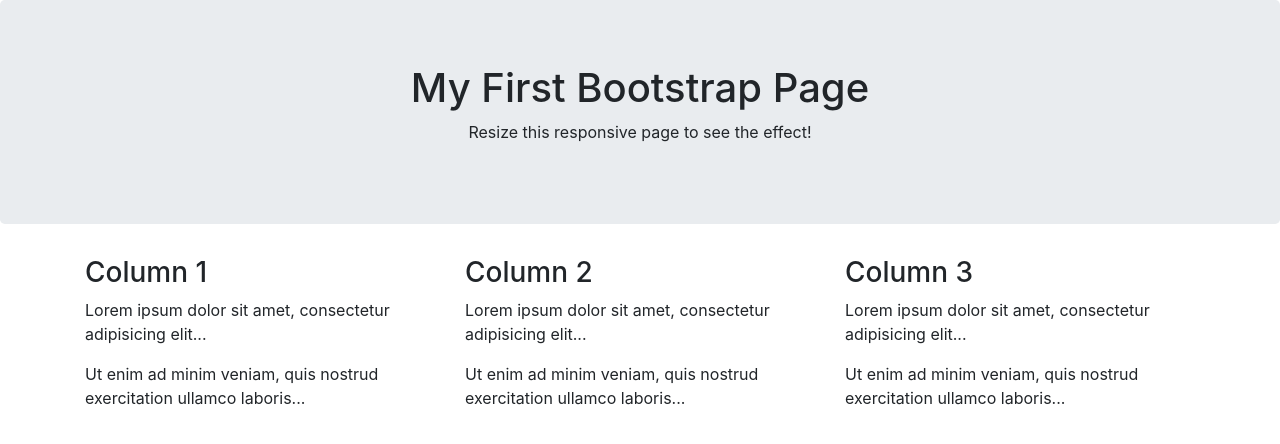
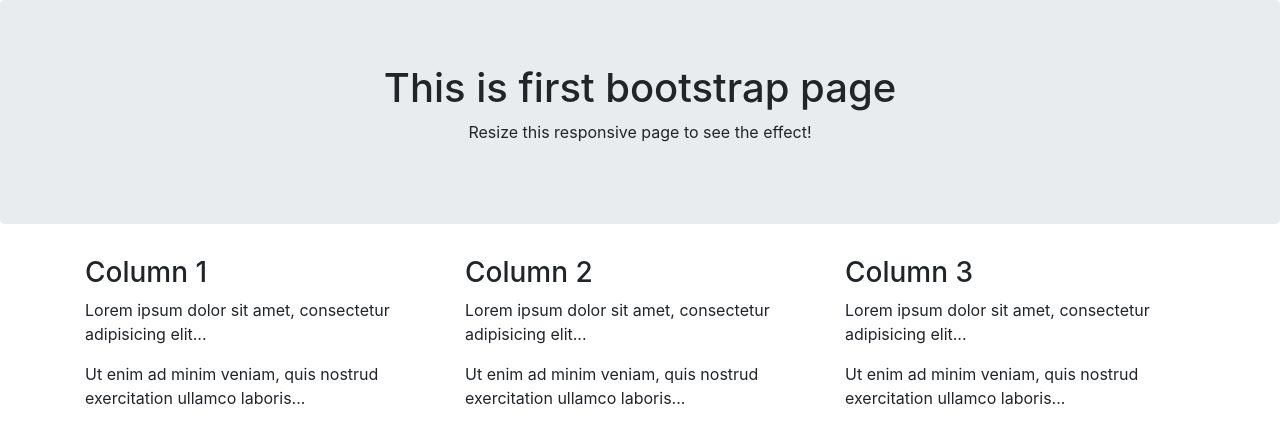
Before and after one commit to naimansari/tech, a plain HTML site: page index.html in a window 1280 px wide. Drawn offline with nearby package versions, Linux system fonts and the light colour scheme.

Commit message:
h1 heading change

```diff
--- a/index.html
+++ b/index.html
@@ -12,7 +12,7 @@
 <body>
 
 <div class="jumbotron text-center">
-  <h1>My First Bootstrap Page</h1>
+  <h1>This is first bootstrap page</h1>
   <p>Resize this responsive page to see the effect!</p>
 </div>
 
```
